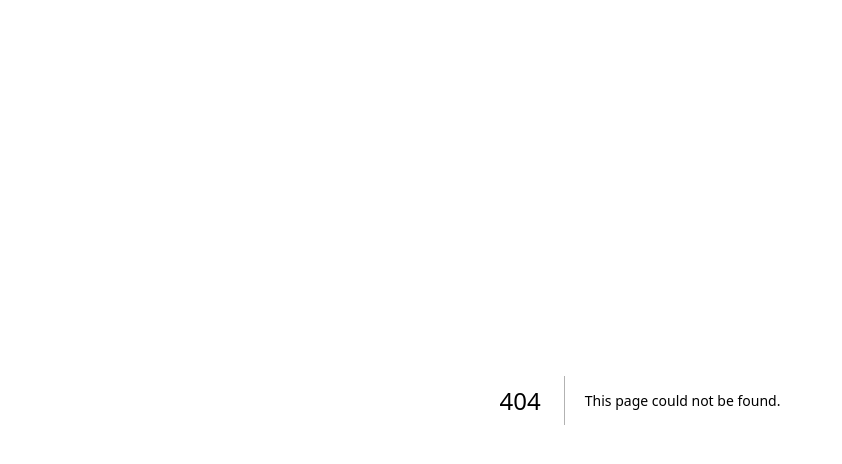
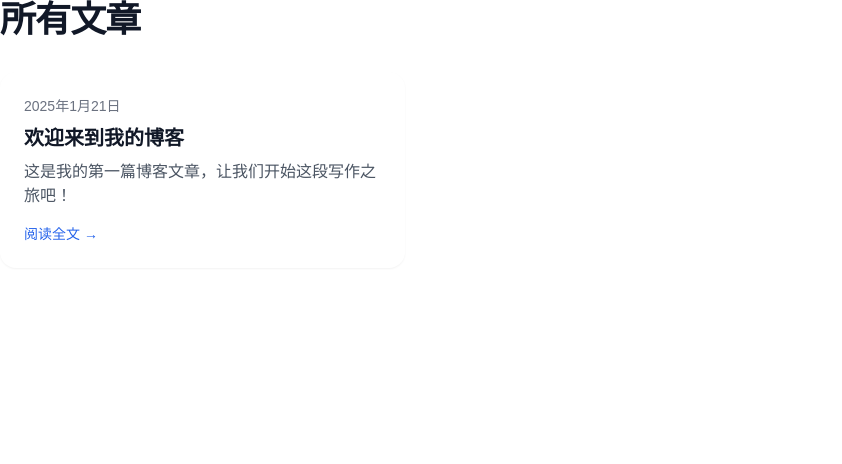
Before and after one commit to aniviaH/blog.dadifeihua.com, a Next.js app: page /posts in a window 1280 px wide. Before the commit this address had no page. Shown: the top 464 px of the page, without its empty margins (0-842 px from the left). Built offline with nearby package versions, Linux system fonts and the light colour scheme.

Commit message:
feat: 使用windsurf创建博客项目

```diff
--- /dev/null
+++ b/app/posts/[slug]/page.tsx
@@ -0,0 +1,38 @@
+import { getPostBySlug } from '@/lib/posts'
+import { MDXRemote } from 'next-mdx-remote/rsc'
+import { notFound } from 'next/navigation'
+
+interface PostPageProps {
+  params: {
+    slug: string
+  }
+}
+
+export default function PostPage({ params }: PostPageProps) {
+  const post = getPostBySlug(params.slug)
+
+  if (!post) {
+    notFound()
+  }
+
+  return (
+    <article className="prose prose-lg dark:prose-invert mx-auto">
+      <header className="mb-8 text-center">
+        <time className="text-sm text-gray-500 dark:text-gray-400">
+          {new Date(post.date).toLocaleDateString('zh-CN', {
+            year: 'numeric',
+            month: 'long',
+            day: 'numeric',
+          })}
+        </time>
+        <h1 className="mt-2 text-3xl font-bold tracking-tight text-gray-900 dark:text-white sm:text-4xl">
+          {post.title}
+        </h1>
+      </header>
+
+      <div className="prose-headings:font-semibold prose-a:text-blue-600 hover:prose-a:text-blue-500">
+        <MDXRemote source={post.content} />
+      </div>
+    </article>
+  )
+}
--- /dev/null
+++ b/app/posts/page.tsx
@@ -0,0 +1,49 @@
+import { getAllPosts } from '@/lib/posts'
+import Link from 'next/link'
+
+export default function PostsPage() {
+  const posts = getAllPosts()
+
+  return (
+    <div className="space-y-8">
+      <h1 className="text-3xl font-bold tracking-tight text-gray-900 dark:text-white sm:text-4xl">
+        所有文章
+      </h1>
+      <div className="grid gap-8 sm:grid-cols-2 lg:grid-cols-3">
+        {posts.map((post) => (
+          <article
+            key={post.slug}
+            className="relative isolate flex flex-col gap-4 rounded-2xl bg-white p-6 shadow-sm dark:bg-gray-800"
+          >
+            <div className="flex flex-col gap-2">
+              <time className="text-sm text-gray-500 dark:text-gray-400">
+                {new Date(post.date).toLocaleDateString('zh-CN', {
+                  year: 'numeric',
+                  month: 'long',
+                  day: 'numeric',
+                })}
+              </time>
+              <h2 className="text-xl font-semibold text-gray-900 dark:text-white">
+                <Link
+                  href={`/posts/${post.slug}`}
+                  className="hover:underline"
+                >
+                  {post.title}
+                </Link>
+              </h2>
+              <p className="text-gray-600 dark:text-gray-300">
+                {post.excerpt}
+              </p>
+            </div>
+            <Link
+              href={`/posts/${post.slug}`}
+              className="mt-auto text-sm font-medium text-blue-600 hover:text-blue-500 dark:text-blue-400 dark:hover:text-blue-300"
+            >
+              阅读全文 →
+            </Link>
+          </article>
+        ))}
+      </div>
+    </div>
+  )
+}
--- /dev/null
+++ b/content/posts/hello-world.mdx
@@ -0,0 +1,29 @@
+---
+title: '欢迎来到我的博客'
+date: '2025-01-21'
+excerpt: '这是我的第一篇博客文章，让我们开始这段写作之旅吧！'
+---
+
+# 欢迎来到我的博客
+
+大家好！这是我的第一篇博客文章。在这个空间里，我将会分享我的想法、经验和见解。
+
+## 为什么开始写博客？
+
+写博客不仅仅是记录，更是一种思考的过程。通过写作，我们可以：
+
+1. 整理思路和想法
+2. 分享知识和经验
+3. 与志同道合的人交流
+4. 记录个人成长
+
+## 期待什么？
+
+在这个博客中，你可以期待看到：
+
+- 技术分享和心得
+- 生活感悟
+- 读书笔记
+- 项目经验
+
+感谢你的关注，让我们一起在这里开启一段美好的旅程！
--- /dev/null
+++ b/lib/posts.ts
@@ -0,0 +1,51 @@
+import fs from 'fs'
+import path from 'path'
+import matter from 'gray-matter'
+
+const postsDirectory = path.join(process.cwd(), 'content/posts')
+
+export type Post = {
+  slug: string
+  title: string
+  date: string
+  excerpt: string
+  content: string
+}
+
+export function getAllPosts(): Post[] {
+  const fileNames = fs.readdirSync(postsDirectory)
+  const allPostsData = fileNames.map((fileName) => {
+    const slug = fileName.replace(/\.mdx$/, '')
+    const fullPath = path.join(postsDirectory, fileName)
+    const fileContents = fs.readFileSync(fullPath, 'utf8')
+    const { data, content } = matter(fileContents)
+
+    return {
+      slug,
+      title: data.title,
+      date: data.date,
+      excerpt: data.excerpt || '',
+      content,
+    }
+  })
+
+  return allPostsData.sort((a, b) => (a.date < b.date ? 1 : -1))
+}
+
+export function getPostBySlug(slug: string): Post | null {
+  try {
+    const fullPath = path.join(postsDirectory, `${slug}.mdx`)
+    const fileContents = fs.readFileSync(fullPath, 'utf8')
+    const { data, content } = matter(fileContents)
+
+    return {
+      slug,
+      title: data.title,
+      date: data.date,
+      excerpt: data.excerpt || '',
+      content,
+    }
+  } catch {
+    return null
+  }
+}
```
Also changed, not shown: package.json (+14 -6 lines), 1 other file (tests, documents, lock files or other folders).
